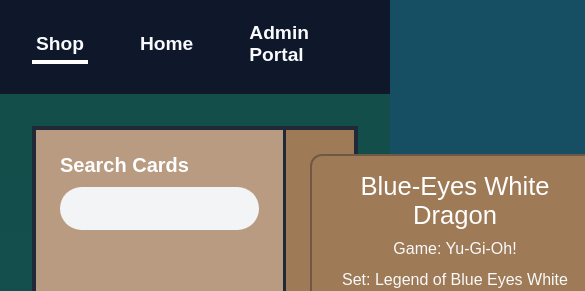
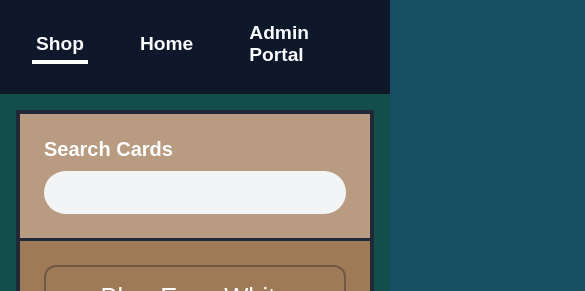
Before and after one commit to amacken3/tcg-card-showcase, a React (Vite) app: page /shop in a window 390 px wide. Shown: the top 291 px of the page, 585 px wide, since content can reach past the window. Built offline with nearby package versions, Linux system fonts and the light colour scheme; data requests are answered from the project's data file.

Commit message:
fixed small styling issue with cards in shop overhanging on resize of window

```diff
--- a/src/pages/ShopPage.module.css
+++ b/src/pages/ShopPage.module.css
@@ -25,4 +25,20 @@
 
 .mainContent {
   padding: 1.5rem;
+  min-width: 0;
 }
+
+@media (max-width: 900px) {
+  .page {
+    padding: 1rem;
+  }
+
+  .layout {
+    grid-template-columns: 1fr;
+  }
+
+  .sidebar {
+    border-right: none;
+    border-bottom: 3px solid #1f2937;
+  }
+}
```
